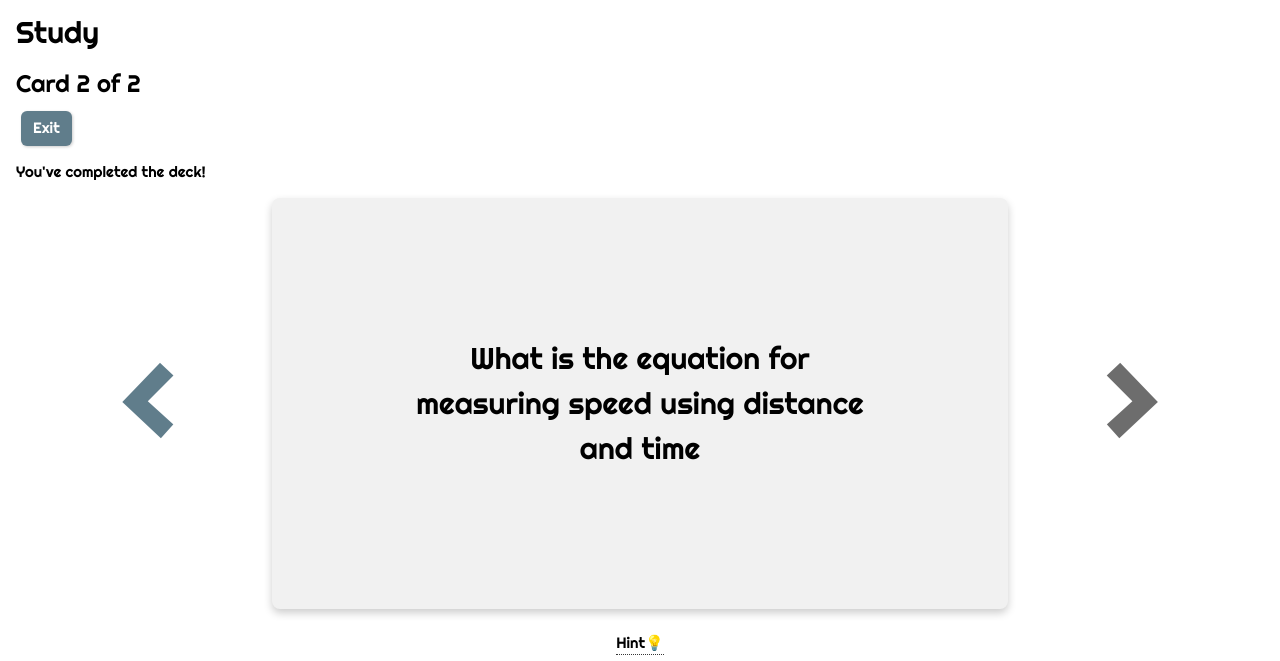
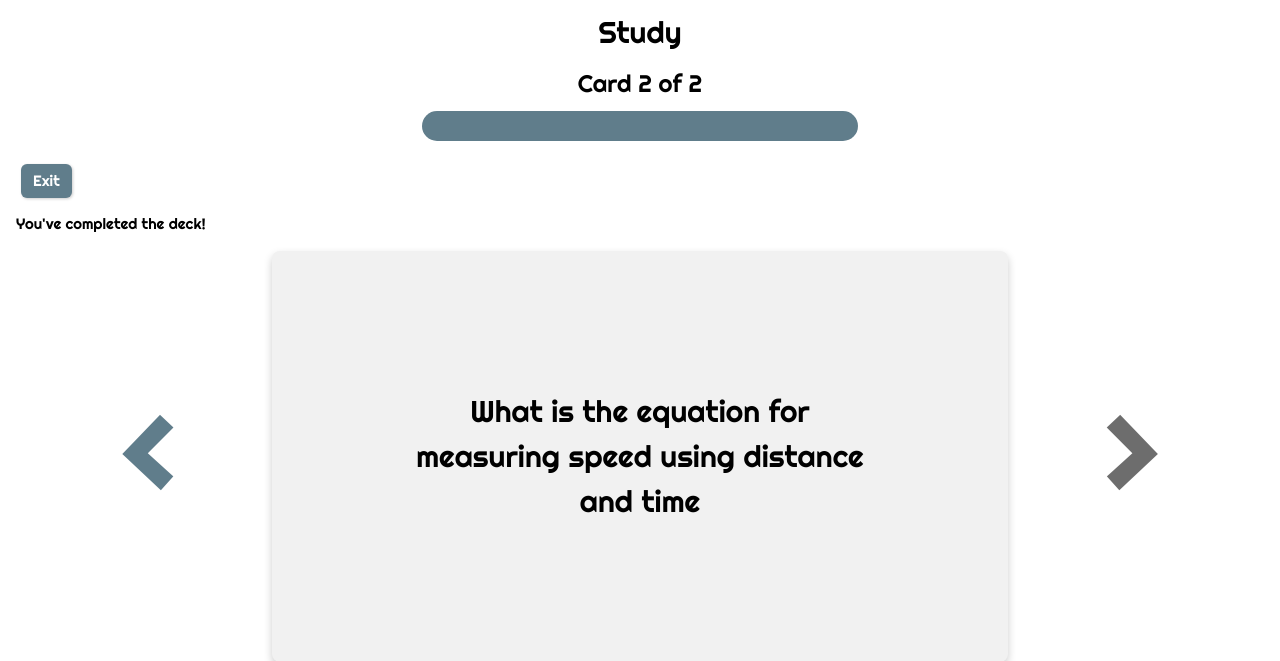
Before and after one commit to Sho-Wadamori/Flashcard, a Flask app: page /decks/1/study/1/ in a window 1280 px wide. Shown: the part 206-867 px from the top of the page. Run offline with Flask 3, Linux system fonts and the light colour scheme; data comes from the database, SQL or seed files in the repository.

Commit message:
made colour inputs circular, added progress bar to study,  fixed progress-bar-outer's colours from bleeding out

```diff
--- a/static/css/base.css
+++ b/static/css/base.css
@@ -170,3 +170,20 @@ button:not(.button-ignore):not(.btn-ignore-all) {
   background-color: var(--secondary-bg-color);
   box-shadow: 0 4px 10px 0 var(--shadow-color), 0 4px 20px 0 var(--shadow-color);
 }
+
+input[type="color"] {
+  -webkit-appearance: none;
+  -moz-appearance: none;
+  width: 30px;
+  height: 34px;
+  border: none;
+  /* border-radius: 50%; */
+  padding: 0;
+  background-color: transparent;
+  outline: none;
+}
+
+input[type="color"]::-webkit-color-swatch {
+  border-radius: 50%;
+  border: 1px solid var(--text-color);
+}
--- a/static/css/homepage.css
+++ b/static/css/homepage.css
@@ -27,6 +27,8 @@
   height: 20px;
   display:flex;
   align-items: center;
+  margin-left: -2px;
+  margin-right: -2px;
 }
 
 .resume-progress-none {
--- a/static/css/study.css
+++ b/static/css/study.css
@@ -163,3 +163,29 @@
   background-color: color-mix(in hsl, var(--accent-color), rgb(255, 255, 255) 30%);
   /* color: white; */
 }
+
+
+
+
+
+
+
+.studyProgressInner {
+  background-color: var(--accent-color) !important;
+  height: 30px;
+  display: flex;
+  align-items: center;
+  margin-left: -2px;
+}
+
+.studyProgressOuter {
+  margin: auto;
+  width: 35%;
+  height: 30px;
+  background-color: color-mix(in hsl, var(--text-color), rgb(155, 155, 155) 70%);
+}
+
+.studyProgressOuter.progressFull {
+  height: 30px;
+  background-color: var(--accent-color);
+}
--- a/templates/card.html
+++ b/templates/card.html
@@ -4,9 +4,21 @@
 
 {% block body %}
 
-<h2>Study</h2>
+<h2 style="text-align: center;">Study</h2>
 
-<h3>Card {{ index + 1 }} of {{ total }}</h3>
+<h3 style="text-align: center;">Card {{ index + 1 }} of {{ total }}</h3>
+{% if index + 1 >= total  %}
+<div class="w3-round-xlarge studyProgressOuter progressFull"></div>
+{% else %}
+<div class="w3-round-xlarge studyProgressOuter">
+  {% if index > 0 %}
+  <div class="w3-container w3-blue w3-round-xlarge studyProgressInner" style="width: calc({{ index + 1 }}% / {{ total }} * 100);"></div>
+  {% endif %}
+</div>
+{% endif %}
+
+<br>
+
 
 {% if index + 1 >= total %}
   <button id="exit_button" form="responseForm" type="submit">Exit</button>
```
Also changed, not shown: templates/theme.html (+9 -9 lines).
